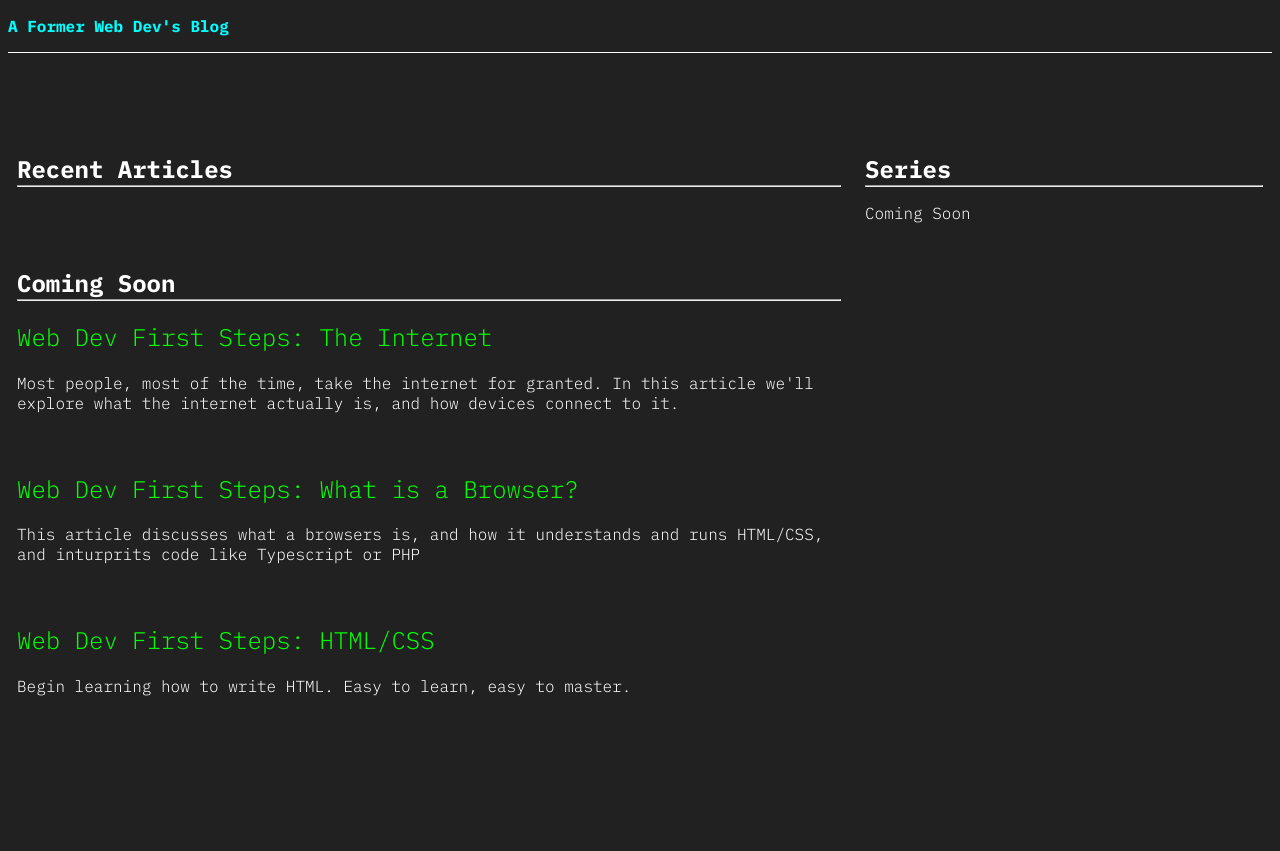
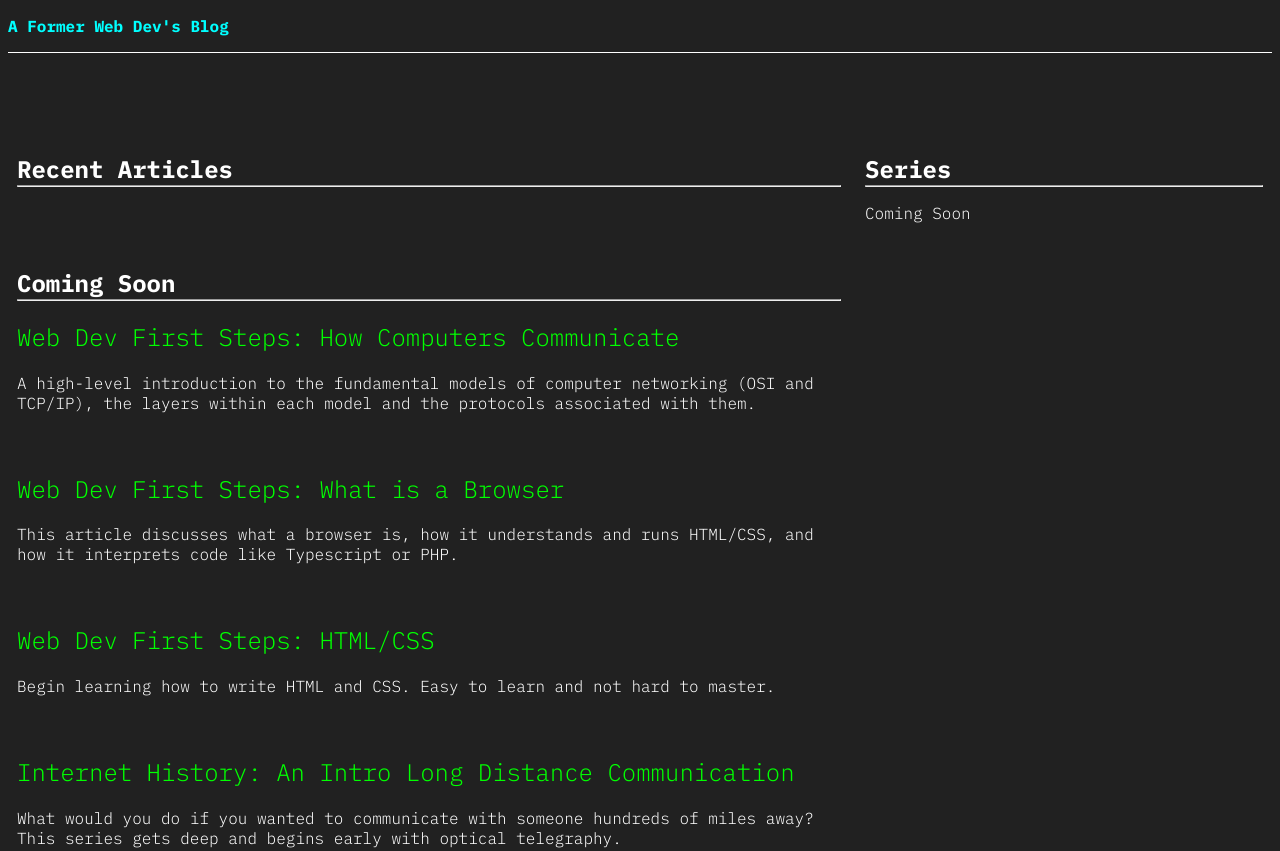
Before and after one commit to chessramone/blog, a plain HTML site: page index.html in a window 1280 px wide. Shown: the top 851 px of the page. Drawn offline with Linux system fonts and the light colour scheme.

Commit message:
style and content

```diff
--- a/index.html
+++ b/index.html
@@ -27,17 +27,21 @@
 	  <h1>Coming Soon</h1>
 	  <hr>
 
-	  <h2><a href=''>Web Dev First Steps: The Internet</a></h2>
-	  <p>Most people, most of the time, take the internet for granted. In this
-	  article we'll explore what the internet actually is, and how devices
-	  connect to it.</p>
+	  <h2><a href=''>Web Dev First Steps: How Computers Communicate</a></h2>
+	  <p> A high-level introduction to the fundamental models of computer networking (OSI and TCP/IP),
+	  the layers within each model and the protocols associated with them. </p>
 
-	  <h2><a href=''>Web Dev First Steps: What is a Browser?</a></h2>
-	  <p>This article discusses what a browsers is, and how it understands and
-	  runs HTML/CSS, and inturprits code like Typescript or PHP</p>
+	  <h2><a href=''>Web Dev First Steps: What is a Browser</a></h2>
+	  <p> This article discusses what a browser is, how it understands and runs HTML/CSS,
+	  and how it interprets code like Typescript or PHP. </p>
 
 	  <h2><a href=''>Web Dev First Steps: HTML/CSS</a></h2>
-	  <p>Begin learning how to write HTML. Easy to learn, easy to master.</p>
+	  <p>Begin learning how to write HTML and CSS. Easy to learn and not hard to master.</p>
+
+	  <h2><a href=''>Internet History: An Intro Long Distance Communication</a></h2>
+	  <p> What would you do if you wanted to communicate with someone hundreds of miles away?
+	  This series gets deep and begins early with optical telegraphy. </p>
+
 	</div>
       </section>
 
```
